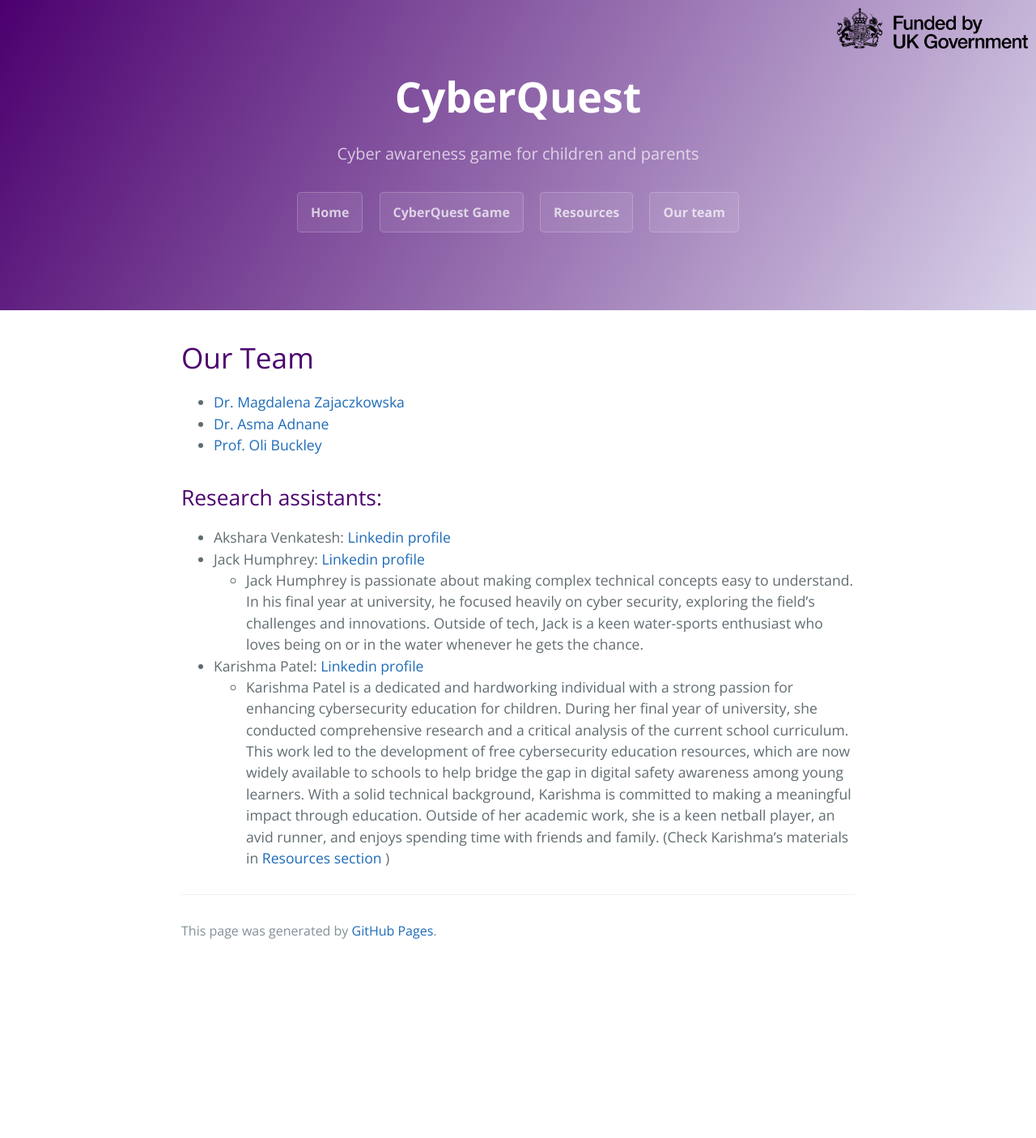
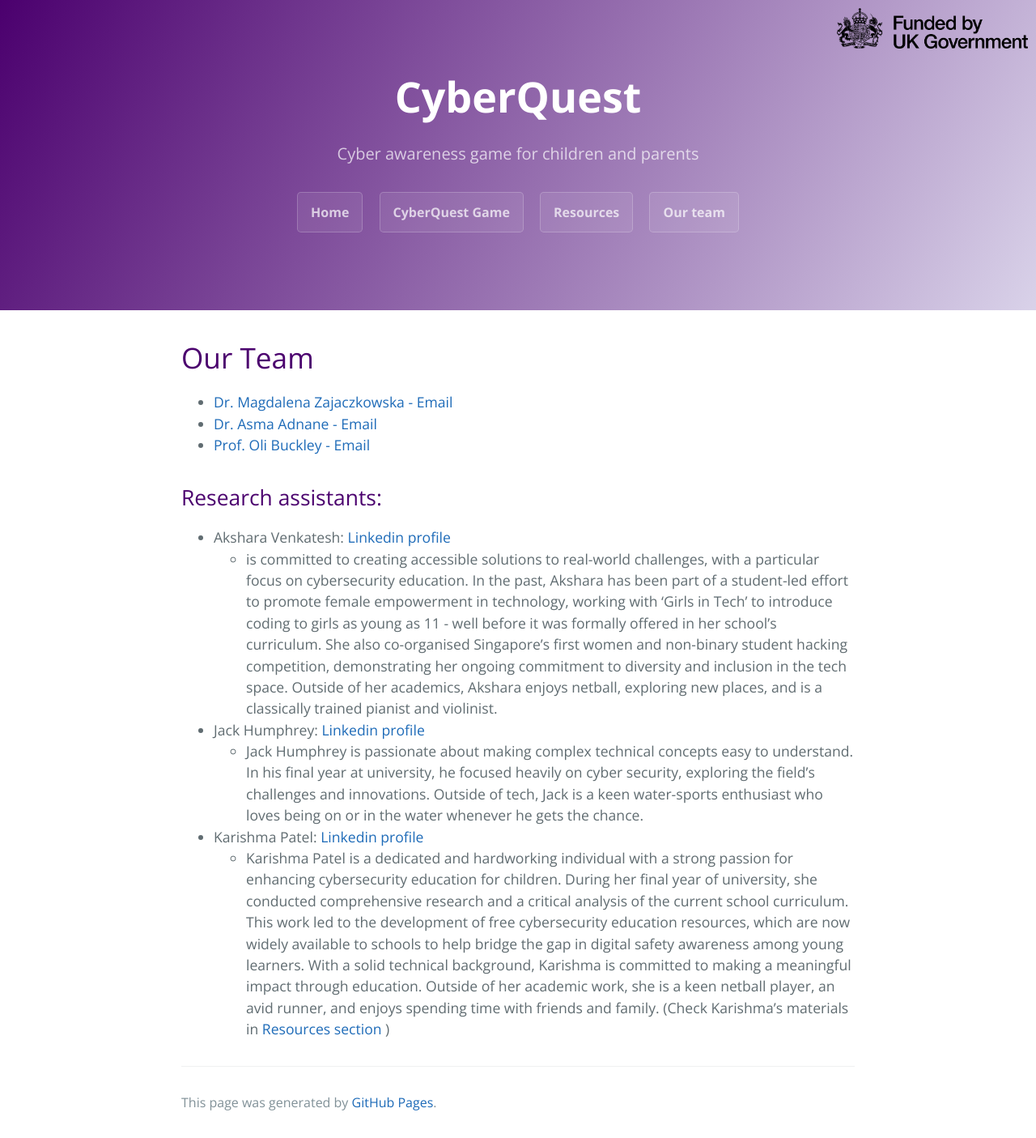
Before and after one commit to CyberQuestGame/CyberQuestGame.github.io, a Jekyll site: the page built from about.md, in a window 1280 px wide. Shown: the whole page at 81% size. Built offline with Jekyll 4.4.1, drawn with Linux system fonts in a browser that asks for light colours; before the commit the page ends 1193 px from its top, so only the background shows below that.

Commit message:
profiles updated

```diff
--- a/about.md
+++ b/about.md
@@ -5,13 +5,22 @@ title: About Us
 Our Team
 ===========
 
-* [Dr. Magdalena Zajaczkowska](emailto:M.A.Zajaczkowska@lboro.ac.uk)
-* [Dr. Asma Adnane](emailto:a.adnane@lboro.ac.uk)
-* [Prof. Oli Buckley](emailto:o.buckly@lboro.ac.uk)
+* [Dr. Magdalena Zajaczkowska](https://www.lboro.ac.uk/departments/compsci/staff/magdalena-zajaczkowska/) [ - Email](emailto:M.A.Zajaczkowska@lboro.ac.uk)
+* [Dr. Asma Adnane](https://www.lboro.ac.uk/departments/compsci/staff/asma-adnane/) [ - Email](emailto:a.adnane@lboro.ac.uk)
+* [Prof. Oli Buckley](https://www.lboro.ac.uk/departments/compsci/staff/oli-buckley/) [ - Email](emailto:o.buckly@lboro.ac.uk)
 
 Research assistants:
 ----------------------
-* Akshara Venkatesh: [Linkedin profile]()
+* Akshara Venkatesh: [Linkedin profile](https://www.linkedin.com/in/akshara-venkatesh-a2151a194/)
+	- is committed to creating accessible solutions to real-world challenges, with a particular
+	focus on cybersecurity education. In the past, Akshara has been part of a student-led
+	effort to promote female empowerment in technology, working with 'Girls in Tech' to
+	introduce coding to girls as young as 11 - well before it was formally offered in her
+	school's curriculum. She also co-organised Singapore’s first women and non-binary student
+	hacking competition, demonstrating her ongoing commitment to diversity and inclusion
+	in the tech space.
+	Outside of her academics, Akshara enjoys netball, exploring new places,
+	and is a classically trained pianist and violinist.
 * Jack Humphrey: [Linkedin profile](https://www.linkedin.com/in/jack-humphrey-548426222/)
 	- Jack Humphrey is passionate about making complex technical concepts easy to understand.
 	In his final year at university, he focused heavily on cyber security, exploring the
```
